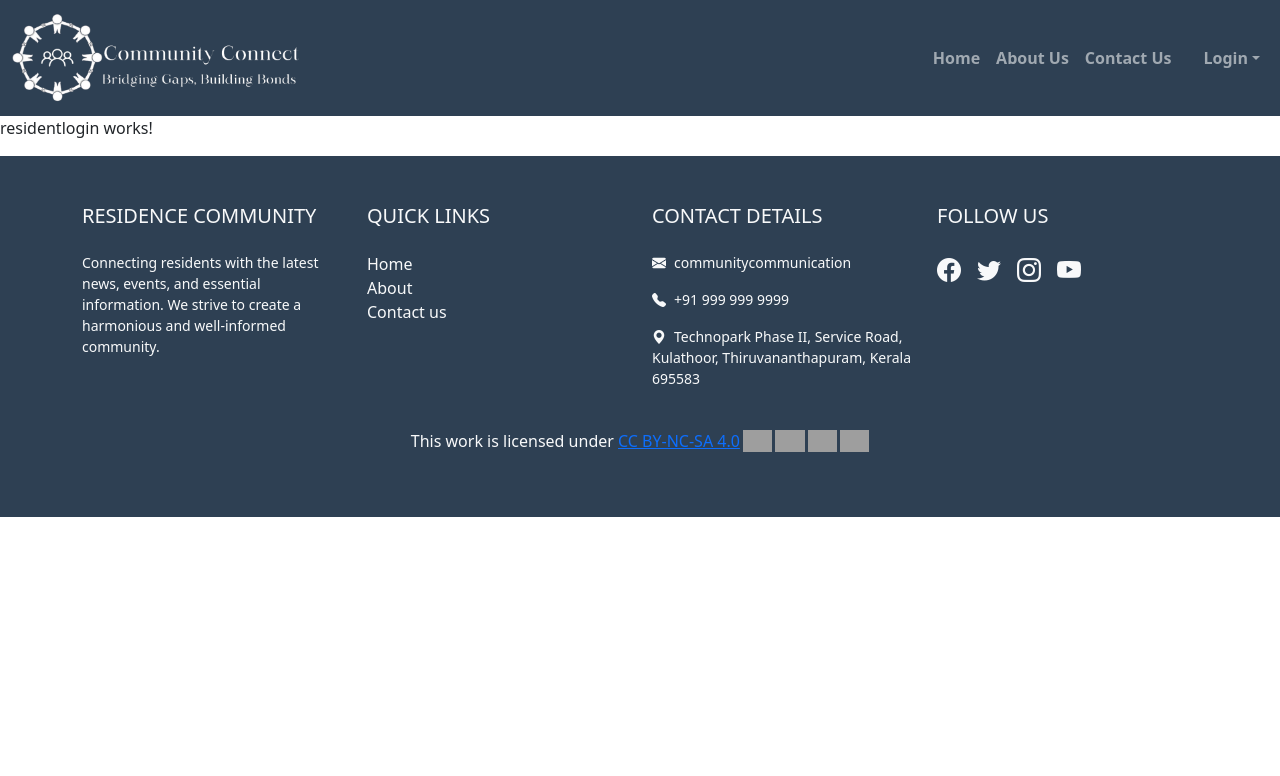
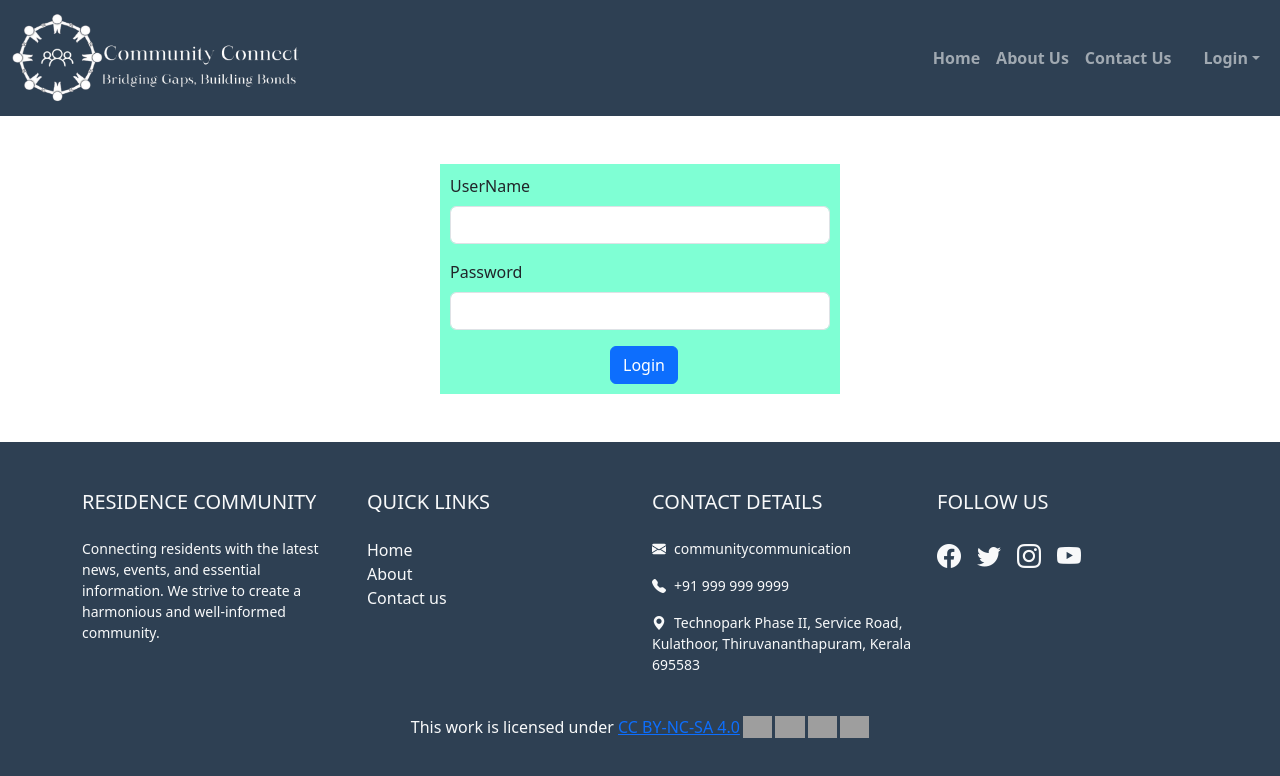
Before and after one commit to 19kummitha/CapstoneFrontEnd, an Angular app in the folder communityWebsite/: page /residentlogin in a window 1280 px wide. Shown: the top 776 px of the page. Built offline with nearby package versions, Linux system fonts and the light colour scheme; grey boxes are pictures that could not be loaded.

Commit message:
Created Resident login and added images in home .

```diff
--- a/communityWebsite/src/app/components/home/home.component.html
+++ b/communityWebsite/src/app/components/home/home.component.html
@@ -46,7 +46,7 @@
     <div class="row">
       <div class="col-md-4 mb-4">
         <div class="card shadow border-light">
-          <img src="https://images.unsplash.com/photo-1568836980139-79d68aa348fb?ixlib=rb-4.0.3&ixid=M3wxMjA3fDB8MHxwaG90by1wYWdlfHx8fGVufDB8fHx8fA%3D%3D&auto=format&fit=crop&w=400&q=80" class="card-img-top" alt="Onam Festivities!">
+          <img src="/communityWebsite/Assets/onam.png" class="card-img-top" alt="Onam Festivities!">
           <div class="card-body">
             <h5 class="card-title text-dark">Onam Festivities!</h5>
             <p class="card-text text-dark">Onam was a grand celebration this year, thanks to our collective efforts! From creating beautiful pookalams to enjoying the traditional feast, we celebrated this festival of harvest and harmony together. Our united spirit made it an event to remember!</p>
--- a/communityWebsite/src/app/components/residentlogin/residentlogin.component.css
+++ b/communityWebsite/src/app/components/residentlogin/residentlogin.component.css
@@ -0,0 +1,9 @@
+@import "bootstrap/dist/css/bootstrap.css";
+.container{
+    width:400px;
+    background-color: aquamarine;
+    padding: 10px;
+}
+.loginbtn{
+    padding-left: 160px;
+}
--- a/communityWebsite/src/app/components/residentlogin/residentlogin.component.html
+++ b/communityWebsite/src/app/components/residentlogin/residentlogin.component.html
@@ -1 +1,16 @@
-<p>residentlogin works!</p>
+<div class="container my-5">
+    <form>
+        <div class="mb-3">
+          <label for="username" class="form-label">UserName</label>
+          <input type="text" class="form-control" id="username">
+        </div>
+        <div class="mb-3">
+          <label for="InputPassword1" class="form-label">Password</label>
+          <input type="password" class="form-control" id="InputPassword1">
+        </div>
+        <div class="loginbtn">
+            <button type="submit" class="btn btn-primary">Login</button>
+        </div>
+
+    </form>
+</div>
```
Also changed, not shown: communityWebsite/Assets/onam.png (added).
